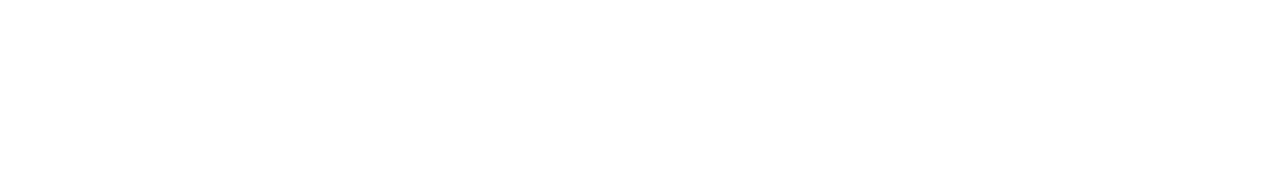
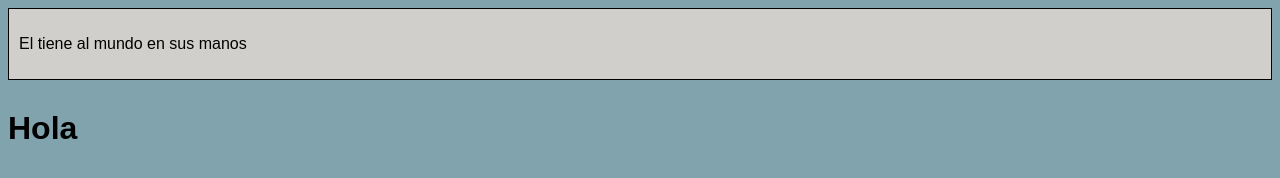
Before and after one commit to Dummy-Soft/CursoTicmas, a plain HTML site: page CV-Final/index.html in a window 1280 px wide. Drawn offline with Linux system fonts and the light colour scheme.

Commit message:
Armando el index

```diff
--- a/CV-Final/estilos/estilo.css
+++ b/CV-Final/estilos/estilo.css
@@ -0,0 +1,21 @@
+/**
+Fuente
+**/
+*{
+    font-family: 'Ubuntu', sans-serif;
+}
+/**
+Encabezado del proyecto
+**/
+.encabezado{
+    padding: 10px 10px 10px 10px;
+    border: 1px solid #000000;
+    background-color: #d1cfcb;
+    margin-bottom: 30px;
+}
+/**
+Cuerpo
+**/
+body{
+    background-color: #80a3ad;
+}
--- a/CV-Final/index.html
+++ b/CV-Final/index.html
@@ -3,11 +3,20 @@
 <head>
     <meta charset="UTF-8">
     <meta http-equiv="X-UA-Compatible" content="IE=edge">
+    <meta charset="author" content="Alonso Carlos">
+    <meta name="description" content="CV de Alonso Carlos">
+    <meta name="keywords" content="CV, HTML, CSS, JavaScript">
     <meta name="viewport" content="width=device-width, initial-scale=1.0">
-    <title>CV Alonso, Carlos A.</title>
     <link rel="icon" type="image/x-icon" href="imagenes/favicon.ico">
+    <link rel="preconnect" href="https://fonts.googleapis.com">
+    <link rel="preconnect" href="https://fonts.gstatic.com" crossorigin>
+    <link href="estilos/estilo.css" rel="stylesheet">
+    <title>Proyecto Front-Back End: Curriculum Vitae en HTML</title>
 </head>
 <body>
-
+    <div class = "encabezado">
+        <p>El tiene al mundo en sus manos</p>
+    </div>
+    <H1>Hola</H1>
 </body>
 </html>
```
